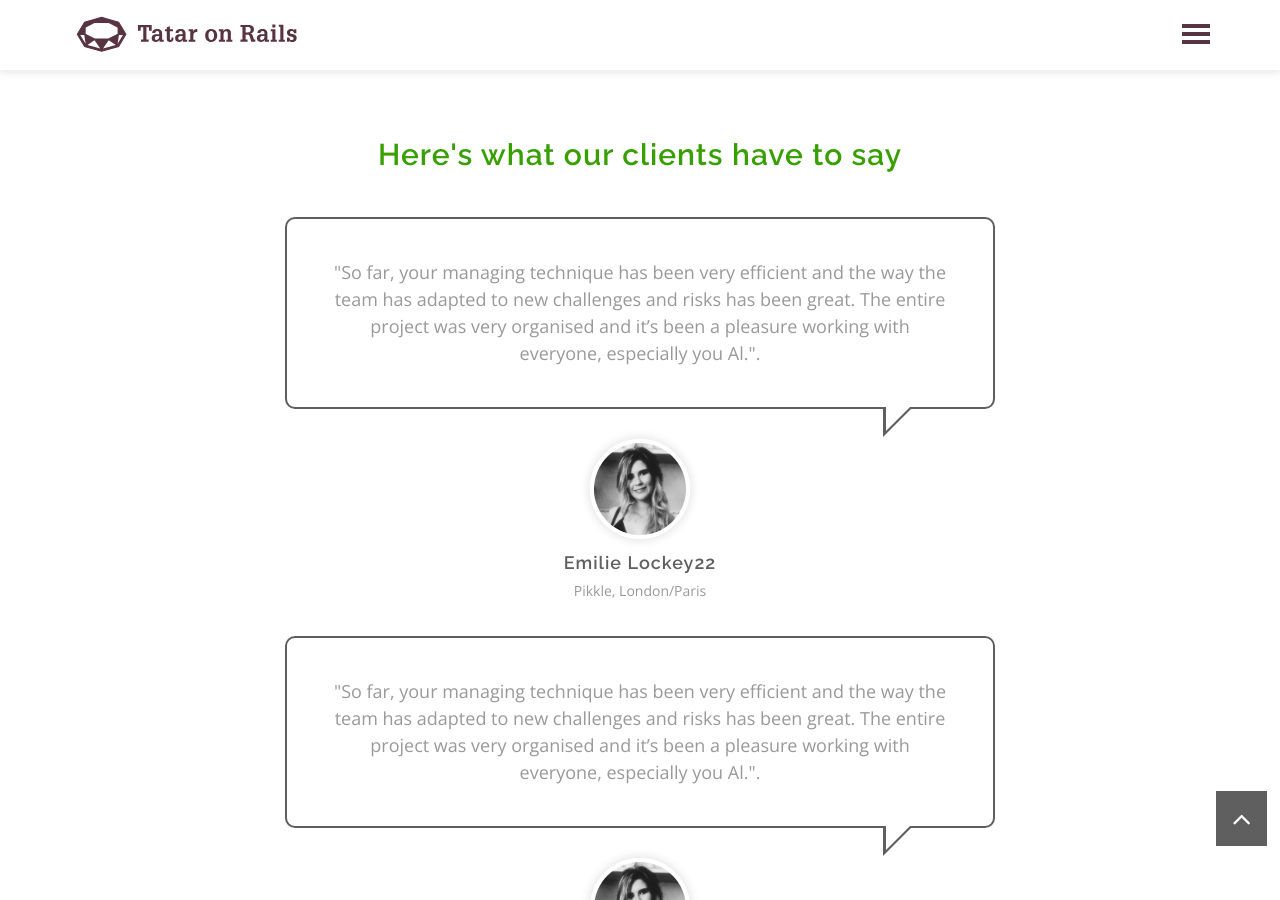
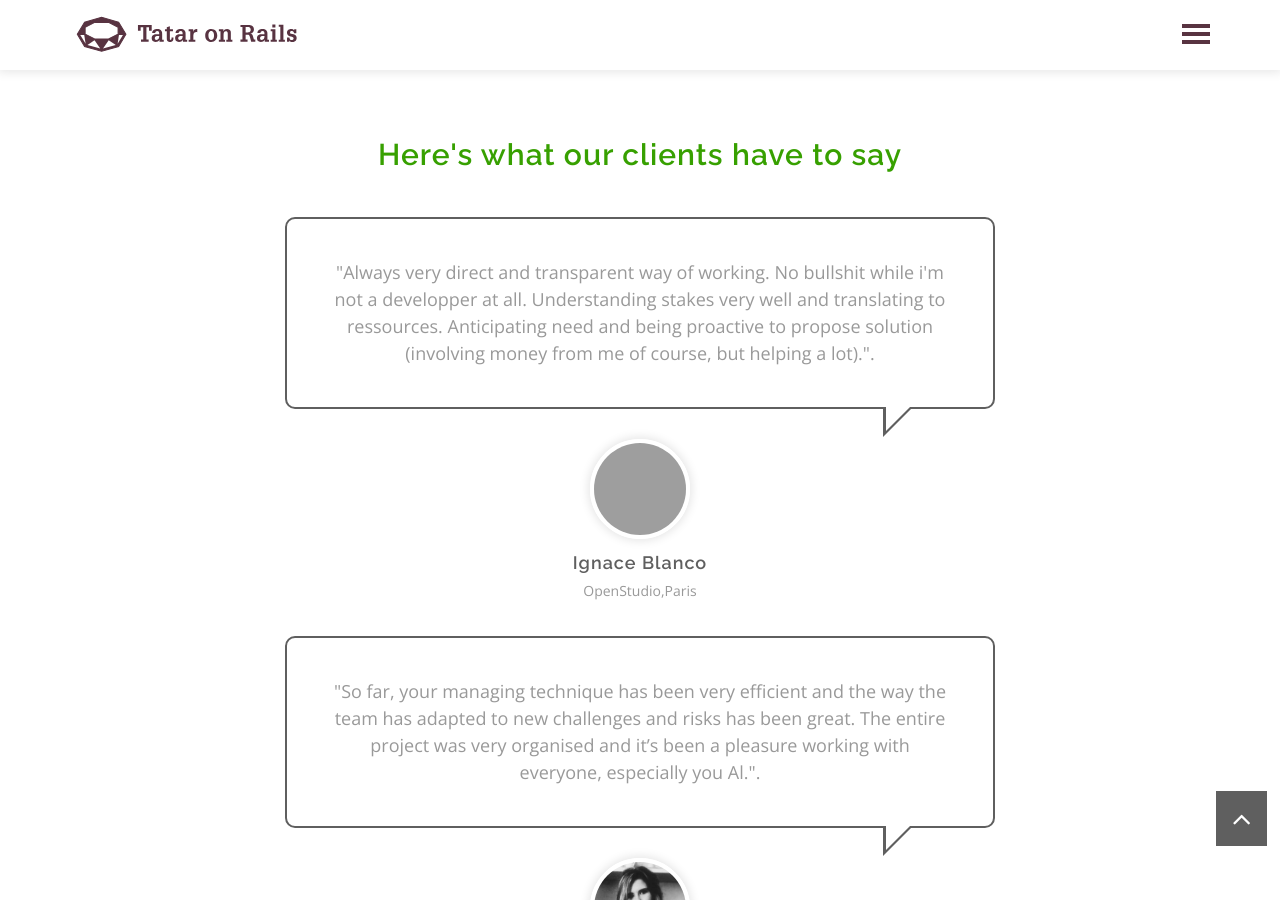
Before and after one commit to tataronrails/tataronrails.github.io, a Jekyll site: the page built from index.md, in a window 1280 px wide and 900 px high, scrolled down 3102 px. Built offline with Jekyll 4.4.1, drawn with Linux system fonts in a browser that asks for light colours; our own code applies the rules of GitHub Pages for plain Markdown files; grey boxes are pictures that could not be loaded.

Commit message:
Update default.html

```diff
--- a/_layouts/default.html
+++ b/_layouts/default.html
@@ -581,14 +581,16 @@
                                     <!--beginning of feedback block -->
                                     <div class="item wow fadeInRight" data-wow-delay="0.7s">
                                         <p class="speech">
-                                            "So far, your managing technique has been very efficient and the way  the team has adapted to new challenges and risks has been great. The entire project was very organised and it’s been a pleasure working with everyone, especially you Al.".
+                                            "Always very direct and transparent way of working. No bullshit while i'm not a developper at all.
+Understanding stakes very well and translating to ressources.
+Anticipating need and being proactive to propose solution (involving money from me of course, but helping a lot).".
                                         </p>
                                         <div class="client-info">
-                                            <img src="/assets/images/emilie.jpg">
+                                            <img src="/assets/images/ignace.jpg">
                                             <h4>
-                                                Emilie Lockey22
+                                                Ignace Blanco
                                             </h4>
-                                            <span>Pikkle, London/Paris</span>
+                                            <span>OpenStudio,Paris</span>
                                         </div>
                                     </div>
                                     <!-- /.item -->
```
